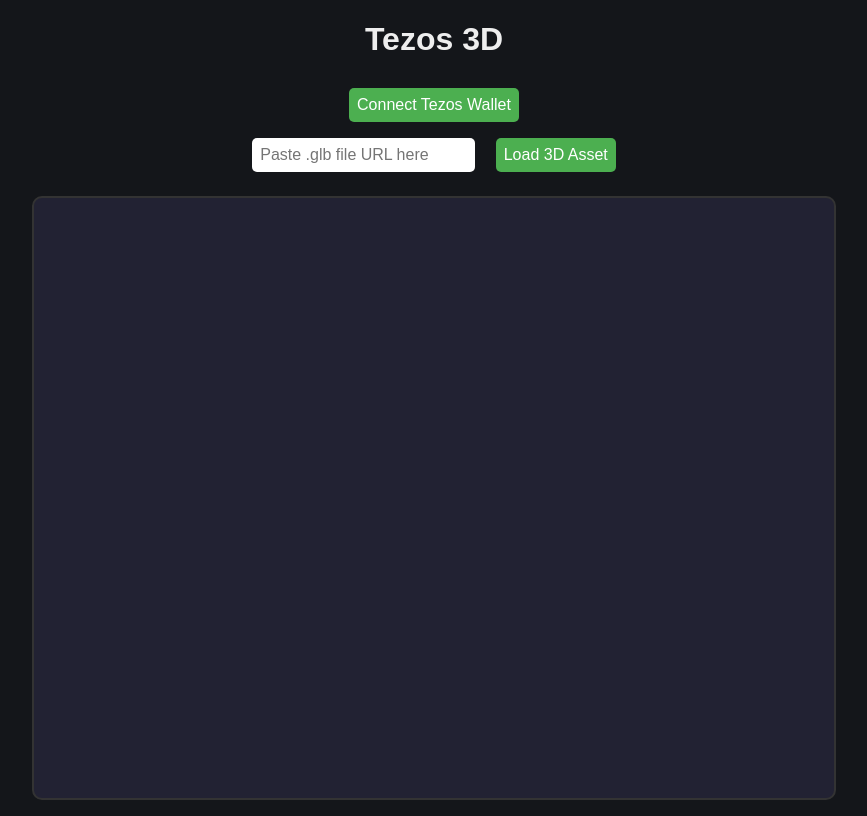
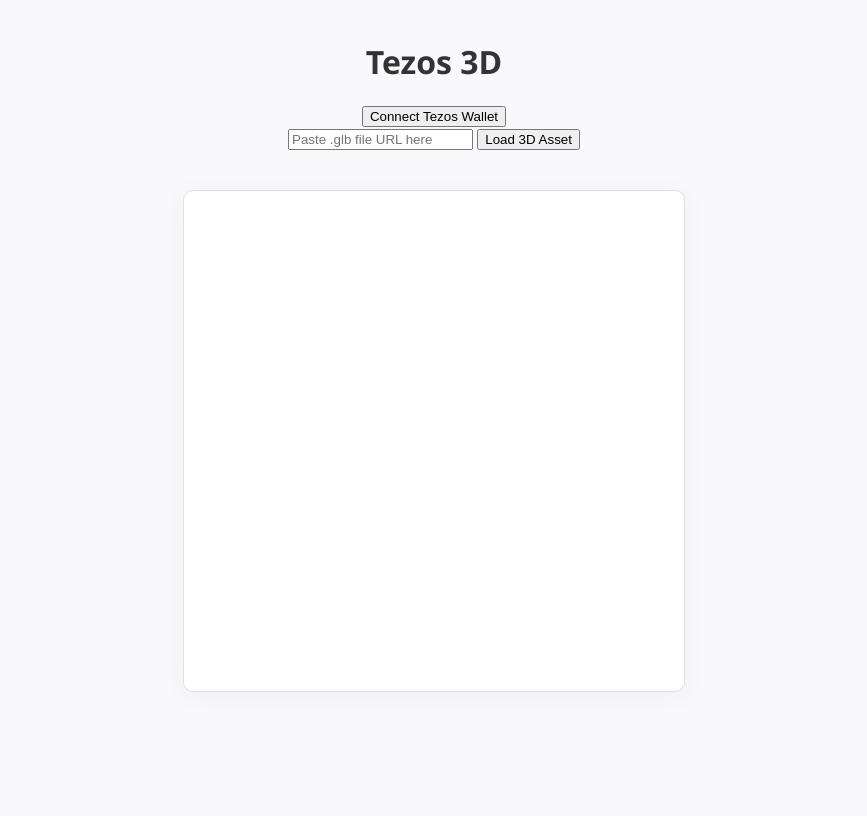
Before and after one commit to Macz-xiv/tezos3d, a plain HTML site: page index.html in a window 1280 px wide. Shown: the whole page, without its empty margins (206-1073 px from the left). Drawn offline with nearby package versions, Linux system fonts and the light colour scheme.

Commit message:
Update style.css

```diff
--- a/style.css
+++ b/style.css
@@ -1,29 +1,26 @@
 body {
-  font-family: Arial, sans-serif;
-  background: #14161a;
-  color: #eee;
+  font-family: 'Segoe UI', Arial, sans-serif;
+  background: #f9f9fb;
+  margin: 0;
+  padding: 0;
   text-align: center;
 }
+
+h1 {
+  margin-top: 40px;
+  color: #333;
+  font-size: 2em;
+}
+
 #canvas-container {
-  width: 800px;
-  height: 600px;
-  margin: 1em auto;
-  border: 2px solid #333;
+  width: 500px;
+  height: 500px;
+  margin: 40px auto 0 auto;
+  border: 1px solid #e0e0e0;
+  background: #fff;
+  box-shadow: 0 4px 24px rgba(50,50,93,0.05);
   border-radius: 10px;
-  background: #222233;
+  display: flex;
+  align-items: center;
+  justify-content: center;
 }
-input, button {
-  padding: 0.5em;
-  margin: 0.5em;
-  font-size: 1em;
-  border-radius: 5px;
-  border: none;
-}
-button {
-  background: #4CAF50;
-  color: white;
-  cursor: pointer;
-}
-button:hover {
-  background: #388E3C;
-}
```
